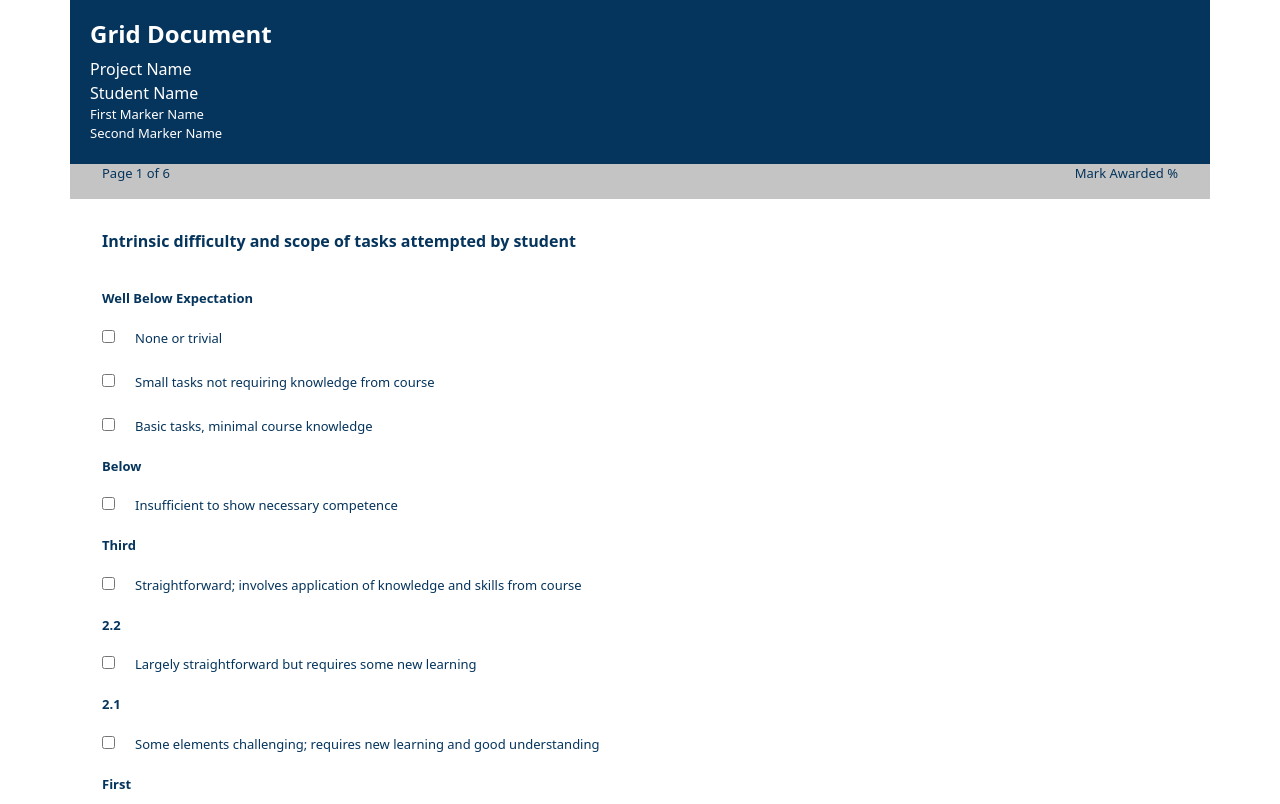
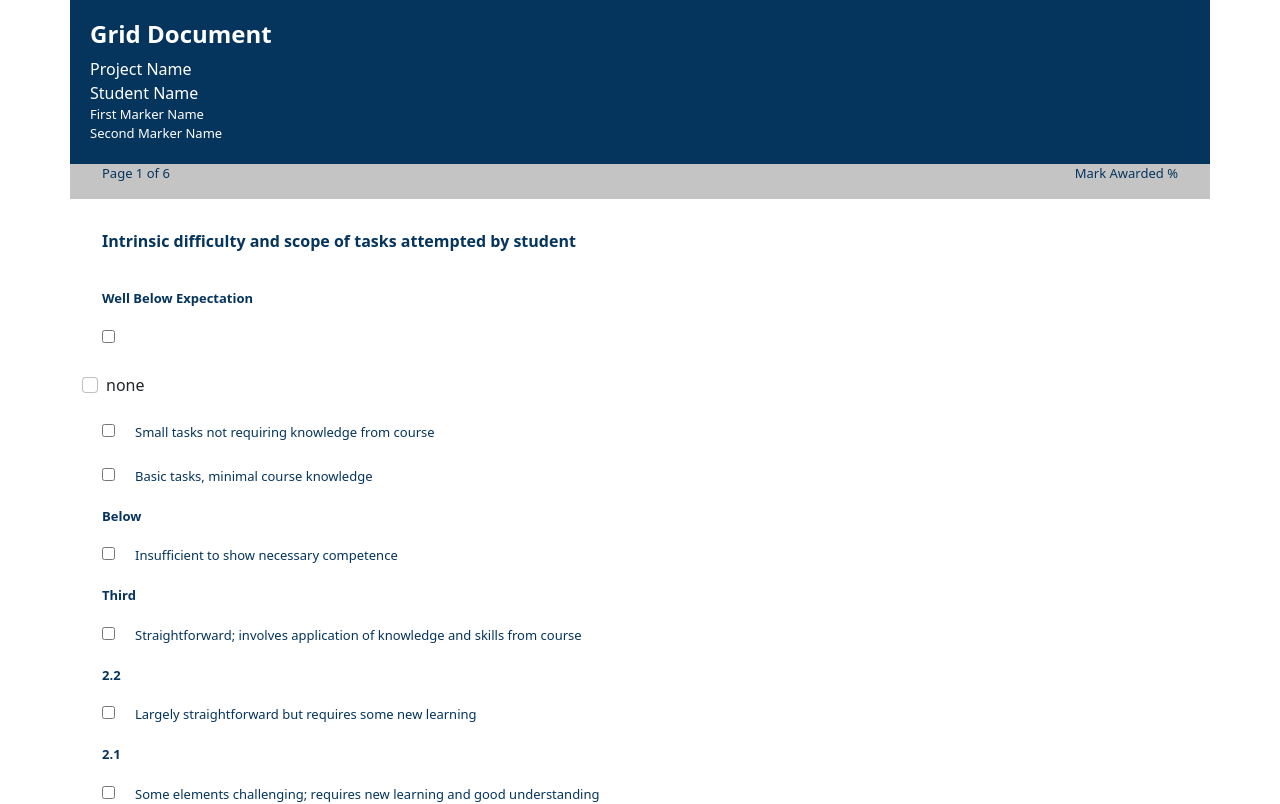
Before and after one commit to Appromode/front-end, a Next.js app: page /marking-system/grid-doc-pg1 in a window 1280 px wide. Shown: the top 804 px of the page. Built offline with nearby package versions, Linux system fonts and the light colour scheme.

Commit message:
Replaced none form control with react bootstrap component

```diff
--- a/pages/marking-system/grid-doc-pg1/index.tsx
+++ b/pages/marking-system/grid-doc-pg1/index.tsx
@@ -1,5 +1,11 @@
 import React, { FC } from 'react';
-import { Container, Row } from 'react-bootstrap';
+import {
+  Container,
+  Row,
+  FormGroup,
+  FormLabel,
+  FormCheck,
+} from 'react-bootstrap';
 import { Formik, Form, Field } from 'formik';
 import styles from '../../../components/styles.module.scss';
 
@@ -9,6 +15,7 @@ interface MyFormValues {
 
 export const Index: FC = () => {
   const initialValues: MyFormValues = { firstName: '' };
+
   return (
     <Container>
       <Row>
@@ -40,9 +47,10 @@ export const Index: FC = () => {
                   <span className={styles.checkbox}>
                     <Field type="checkbox" id="none" name="none" placeholder="None or Trivial" />
                   </span>
-                  <label htmlFor="none" className={styles.checkboxtext}>
-                    None or trivial
-                  </label>
+                  <FormGroup>
+                    <FormLabel htmlFor="none" />
+                    <FormCheck id="none" type="checkbox" label="none" />
+                  </FormGroup>
                   <div className={styles.formspacer} />
                   <span className={styles.checkbox}>
                     <Field type="checkbox" id="smalltasks" name="smalltasks" placeholder="Small Tasks" />
```
